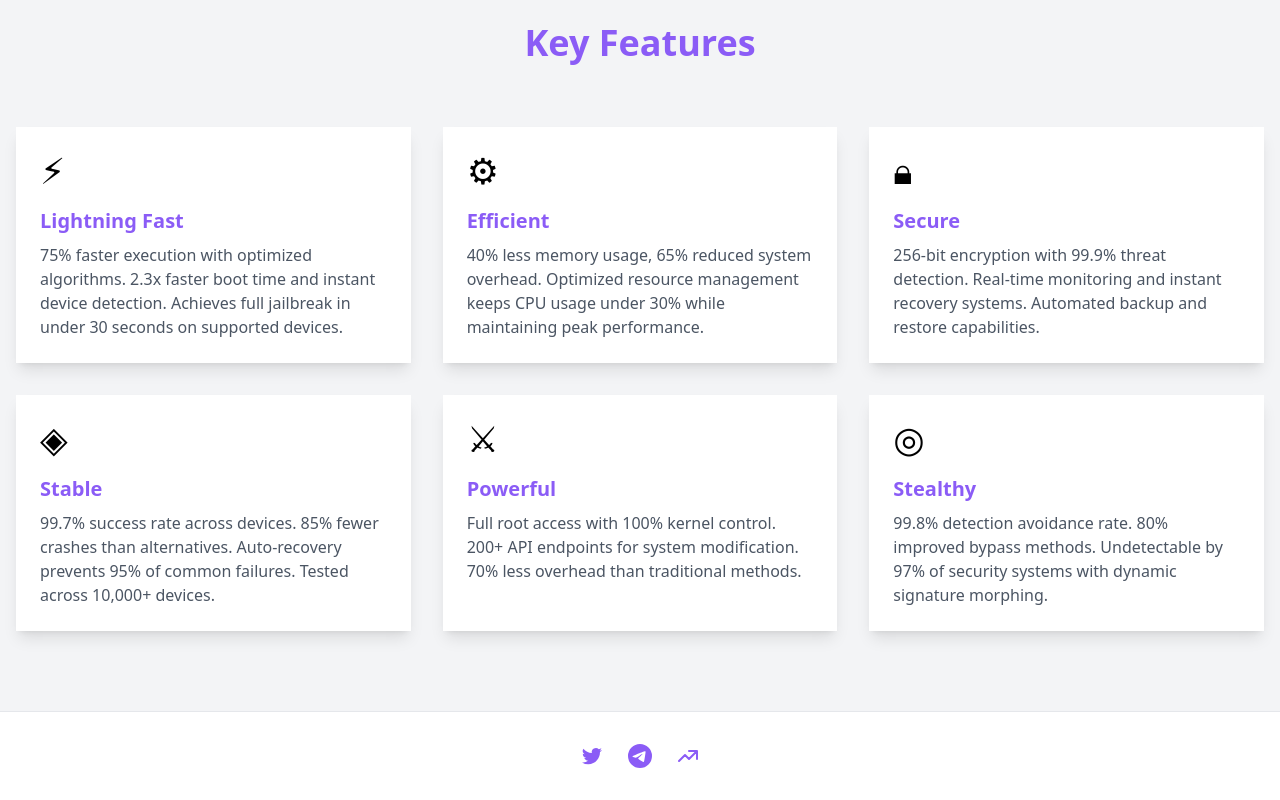
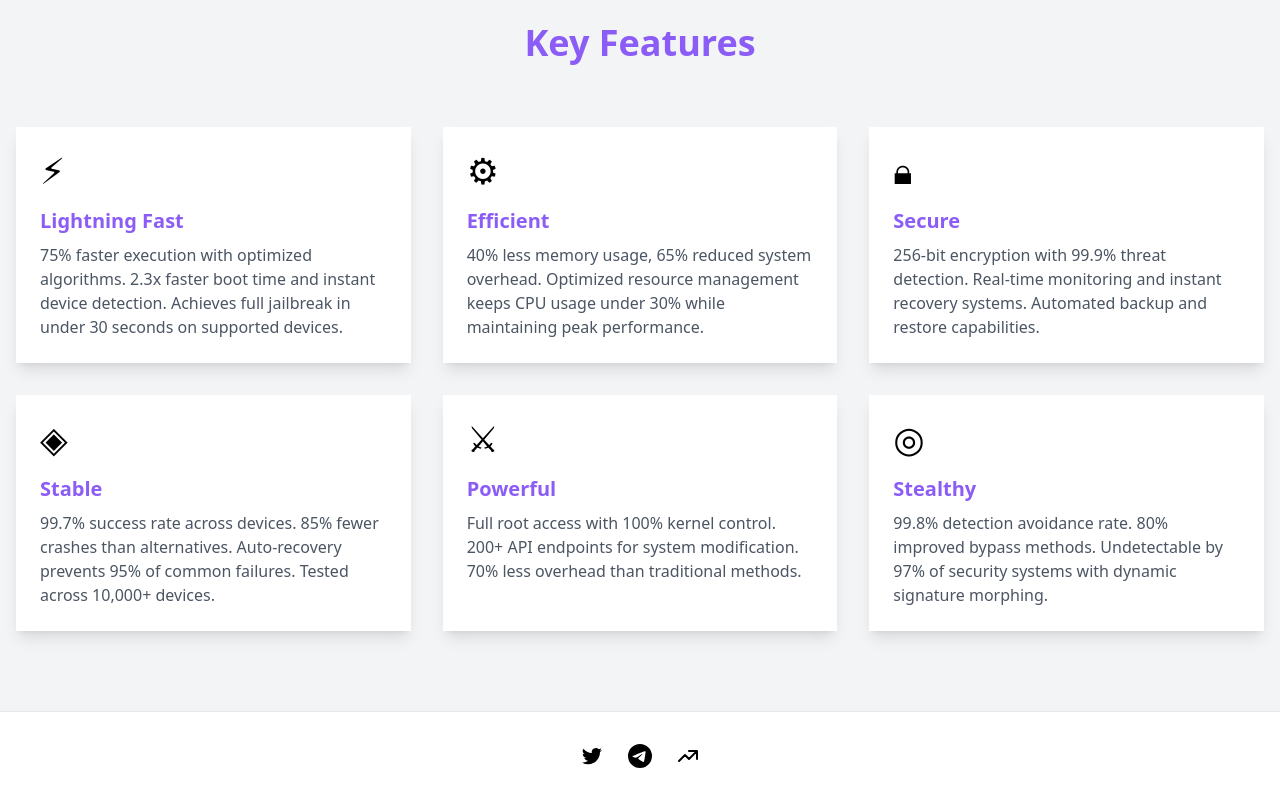
Before and after one commit to Sn0wRa1nX/sn0walgo.info, a Next.js app: page / in a window 1280 px wide. Shown: the part 1402-2202 px from the top of the page. Built offline with nearby package versions, Linux system fonts and the light colour scheme.

Commit message:
Update Footer.tsx

```diff
--- a/app/components/Footer.tsx
+++ b/app/components/Footer.tsx
@@ -9,7 +9,7 @@ export default function Footer() {
             href="https://twitter.com"
             target="_blank"
             rel="noopener noreferrer"
-            className="text-violet hover:text-opacity-80"
+            className="text-black hover:text-opacity-80"
           >
             <svg className="h-6 w-6" fill="currentColor" viewBox="0 0 24 24">
               <path d="M8.29 20.251c7.547 0 11.675-6.253 11.675-11.675 0-.178 0-.355-.012-.53A8.348 8.348 0 0022 5.92a8.19 8.19 0 01-2.357.646 4.118 4.118 0 001.804-2.27 8.224 8.224 0 01-2.605.996 4.107 4.107 0 00-6.993 3.743 11.65 11.65 0 01-8.457-4.287 4.106 4.106 0 001.27 5.477A4.072 4.072 0 012.8 9.713v.052a4.105 4.105 0 003.292 4.022 4.095 4.095 0 01-1.853.07 4.108 4.108 0 003.834 2.85A8.233 8.233 0 012 18.407a11.616 11.616 0 006.29 1.84"></path>
@@ -19,7 +19,7 @@ export default function Footer() {
             href="https://telegram.org"
             target="_blank"
             rel="noopener noreferrer"
-            className="text-violet hover:text-opacity-80"
+            className="text-black hover:text-opacity-80"
           >
             <svg className="h-6 w-6" fill="currentColor" viewBox="0 0 24 24">
               <path d="M11.944 0A12 12 0 0 0 0 12a12 12 0 0 0 12 12 12 12 0 0 0 12-12A12 12 0 0 0 12 0a12 12 0 0 0-.056 0zm4.962 7.224c.1-.002.321.023.465.14a.506.506 0 0 1 .171.325c.016.093.036.306.02.472-.18 1.898-.962 6.502-1.36 8.627-.168.9-.499 1.201-.82 1.23-.696.065-1.225-.46-1.9-.902-1.056-.693-1.653-1.124-2.678-1.8-1.185-.78-.417-1.21.258-1.91.177-.184 3.247-2.977 3.307-3.23.007-.032.014-.15-.056-.212s-.174-.041-.249-.024c-.106.024-1.793 1.14-5.061 3.345-.48.33-.913.49-1.302.48-.428-.008-1.252-.241-1.865-.44-.752-.245-1.349-.374-1.297-.789.027-.216.325-.437.893-.663 3.498-1.524 5.83-2.529 6.998-3.014 3.332-1.386 4.025-1.627 4.476-1.635z"></path>
@@ -29,7 +29,7 @@ export default function Footer() {
             href="https://example.com/trading"
             target="_blank"
             rel="noopener noreferrer"
-            className="text-violet hover:text-opacity-80"
+            className="text-black hover:text-opacity-80"
           >
             <svg className="h-6 w-6" fill="none" viewBox="0 0 24 24" stroke="currentColor">
               <path strokeLinecap="round" strokeLinejoin="round" strokeWidth={2} d="M13 7h8m0 0v8m0-8l-8 8-4-4-6 6" />
```
